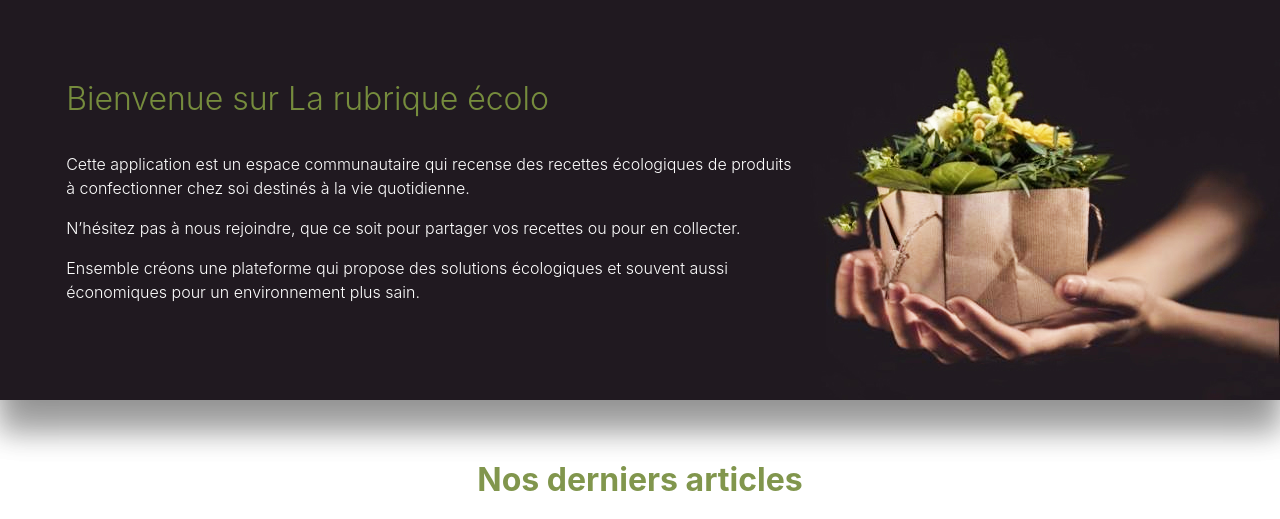
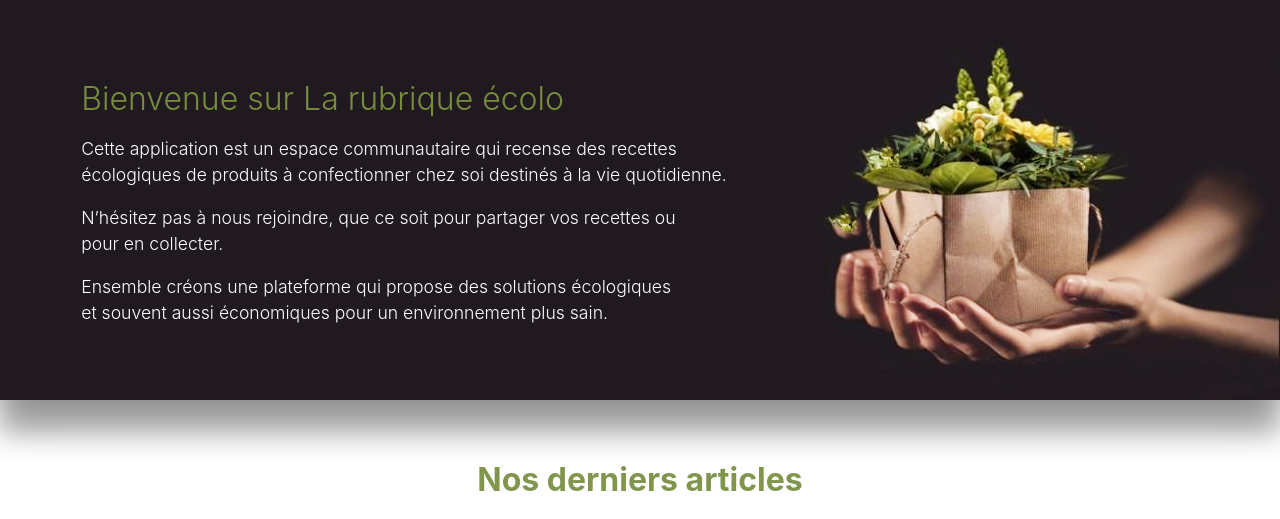
Before and after one commit to Zortaes/Maeva-Tiphaine-projet, a Symfony app: template templates/main/homepage.html.twig in a window 1280 px wide. Shown: the top 519 px of the page. Run offline with Twig, Linux system fonts and the light colour scheme; the template is opened without the code that fills it, so the values that code supplies are empty; style sheets or scripts are compiled from the project's sources; some libraries are stand-ins or nearby versions.

Commit message:
css homepage autrement

```diff
--- a/assets/css/homepage.scss
+++ b/assets/css/homepage.scss
@@ -50,10 +50,11 @@ JUMBOTRON SIZE
     padding-left: 4vw;
     height: 50vh;
 
-        /* Container of text */
+        /* Container parent of text */
         .container-size-image-flowers
         {
-            margin: 0
+            margin: 0;
+
         }
 
         /* Title */
@@ -61,15 +62,17 @@ JUMBOTRON SIZE
         {
             color: #768c3d;
 
+
             @media (max-width: 350px)
             {
                 font-size: 1.4em;
+                text-align: center;
             }
 
             @media (min-width: 350px) and (max-width: 460px)
             {
                 font-size: 1.6em;
-
+                text-align: left;
             }
 
 
@@ -93,203 +96,67 @@ JUMBOTRON SIZE
         p
         {
             color: white;
+            font-size: calc(0.6em + 1px);
 
-
-
-            @media  (max-width: 350px)
-            {
-              font-size: calc(0.6em + 1px);
-            }
-
-            @media (min-width: 350px) and (max-width: 767px)
+            @media (min-width: 440px) and (max-width: 991.98px)
             {
                 font-size: 0.8em;
             }
 
-
-            @media (min-width: 767px) and (max-width: 1006px)
+            @media (min-width: 992px) and (max-width: 1199.98px)
             {
                 font-size: 0.9em;
             }
 
+            @media (min-width: 1200px)
+            {
+                font-size: 1.1em;
+            }
+        }
 
-            @media (min-width: 1006px) and (max-width: 1500px)
+        .paragraph-image-flowers-1
+        {
+            text-align: center;
+            padding: 0!important;
+
+            @media (min-width: 350px) and (max-width: 991.98px)
             {
-                font-size: 1em;
+                text-align: left;
             }
 
-            font-size: 1.2em;
+            @media (min-width: 992px)
+            {
+                text-align: left;
+                margin-top: 1em;
+
+            }
         }
 
-        /* Paragraph 1 */
-        .paragraph-image-flowers-1 {
+        .paragraph-image-flowers-2
+        {
+            display: none;
 
-
-            @media (max-width: 767px)
+            @media (min-width: 350px)
             {
-                margin-right: 0vw;
+                display: block;
+                padding: 0!important;
             }
-            @media (min-width: 767px) and (max-width: 930px)
-            {
-                margin-right: 20vw;
-            }
-
-            @media (min-width: 930px) and (max-width: 991.98px)
-            {
-                margin-right: 10vw;
-            }
-
-
-            @media (min-width: 991.99px) and (max-width: 1000px)
-            {
-
-                margin-right: 35vw;
-            }
-
-            @media (min-width: 1000px) and (max-width: 1040px)
-            {
-
-                margin-right: 45vw;
-            }
-
-
-            @media (min-width: 1040px) and (max-width: 1200px)
-            {
-
-                margin-right: 40vw;
-            }
-
-            @media (min-width: 1200px) and (max-width: 1226px)
-            {
-                margin-right: 41vw;
-            }
-
-            @media (min-width: 1226px) and (max-width: 1500px)
-            {
-
-                margin-right: 30vw;
-            }
-
-
-
-            padding-top: 2vw;
-            margin-right: 10vw;
 
         }
 
-        /* Paragraph 2 */
-        .paragraph-image-flowers-2
+        .paragraph-image-flowers-3
         {
+            display: none;
+
+            @media (min-width: 515px)
+            {
+                display: block;
+                padding: 0!important;
+
+            }
+        }
 
 
-            @media (max-width: 450px)
-            {
-                margin-right: 50vw;
-            }
-
-            @media (min-width: 450px) and (max-width: 650px)
-            {
-                margin-right: 40vw;
-            }
-
-            @media (min-width: 650px) and (max-width: 930px)
-            {
-                margin-right: 30vw;
-            }
-
-            @media (min-width: 930px) and (max-width: 991.98px)
-            {
-                margin-right: 15vw;
-            }
-
-
-            @media (min-width: 991.99px) and (max-width: 1040px)
-            {
-                margin-right: 45vw;
-            }
-
-            @media (min-width: 1040px) and (max-width: 1100px)
-            {
-                margin-right: 40vw;
-            }
-
-
-            @media (min-width: 1100px) and (max-width: 1500px)
-            {
-
-                margin-right: 30vw;
-            }
-
-            margin-right: 10vw;
-
-        }
-
-        /* Paragraph 3 */
-        .paragraph-image-flowers-3
-
-        {
-            @media (max-width: 500px)
-            {
-               display: none;
-            }
-
-            @media (min-width: 500px) and (max-width: 550px)
-            {
-                margin-right: 40vw;
-            }
-
-            @media (min-width: 550px) and (max-width: 680px)
-            {
-                 margin-right: 35vw;
-            }
-
-            @media (min-width: 680px) and (max-width: 767px)
-            {
-                margin-right: 15vw;
-            }
-
-            @media (min-width: 767px) and (max-width: 930px)
-            {
-                margin-right: 30vw;
-            }
-
-
-            @media (min-width: 930px) and (max-width: 991.98px)
-            {
-                margin-right: 15vw;
-            }
-
-
-            @media (min-width: 991.99px) and (max-width: 1100px)
-            {
-                margin-right: 45vw;
-            }
-
-
-            @media (min-width: 1100px) and (max-width: 1200px)
-            {
-
-                margin-right: 31vw;
-            }
-
-            @media (min-width: 1200px) and (max-width: 1226px)
-            {
-
-                margin-right: 40vw;
-            }
-
-
-            @media (min-width: 1226px) and (max-width: 1500px)
-            {
-
-                margin-right: 31vw;
-            }
-
-
-            margin-right: 10vw;
-
-
-        }
 }
 
 /****
--- a/assets/js/homepage.js
+++ b/assets/js/homepage.js
@@ -10,6 +10,9 @@ var homepage = {
    // property for matchMedia min-width:575.98px
    breakSmall: window.matchMedia("(min-width: 767.98px)"),
 
+   // property for matchMedia min-width:575.98px
+   breakExtraLarge: window.matchMedia("(min-width: 1600px)"),
+
 
     /**
      * init homepage
@@ -19,13 +22,23 @@ var homepage = {
       console.log('init homepage');
 
 
-      if (homepage.breakSmall.matches) {
+      if (homepage.breakSmall.matches)
+      {
       console.log('match small');
 
       $('#mobile-slide').remove();
       $('#mobile-slide-2').remove();
 
       }
+
+      if (homepage.breakExtraLarge.matches)
+      {
+        console.log('match extra large');
+
+        $('.container-paragraph-xxl').addClass('col-xl-12');
+
+      }
+
 
 
     }
--- a/templates/main/homepage.html.twig
+++ b/templates/main/homepage.html.twig
@@ -25,17 +25,20 @@ JUMBOTRON (image-flowers)
 -->
 <div class="jumbotron jumbotron-fluid jumbotron-size-image-flowers background-image-flowers">
     <div class="container container-size-image-flowers">
-        <h1 class="display-4 title-image-flowers">Bienvenue sur La rubrique écolo</h1>
-        <p class="lead paragraph-image-flowers-1">
+        <div class="col-12 col-md-10 col-lg-8 col-xl-9 container-paragraph-xxl">
+             <h1 class="display-4 title-image-flowers">Bienvenue sur La rubrique écolo</h1>
+            <p class="lead paragraph-image-flowers-1 col-lg-10">
             Cette application est un espace communautaire qui recense des recettes écologiques de produits à confectionner chez soi destinés à la vie quotidienne.
-        </p>
-        <p class="lead paragraph-image-flowers-2">
+            </p>
+            <p class="lead paragraph-image-flowers-2 col-5 col-sm-7 col-md-9 ">
             N’hésitez pas à nous rejoindre, que ce soit pour partager vos recettes ou pour en collecter.
-        </p>
-        <p class="lead paragraph-image-flowers-3">
+            </p>
+            <p class="lead paragraph-image-flowers-3 col-6 col-sm-7 col-md-9">
             Ensemble créons une plateforme qui propose des solutions écologiques et souvent aussi économiques pour un
             environnement plus sain.
-        </p>
+            </p>
+        </div>
+
     </div>
 </div>
 
```
Also changed, not shown: public/build/app.css, public/build/app.js, 1 other file.
